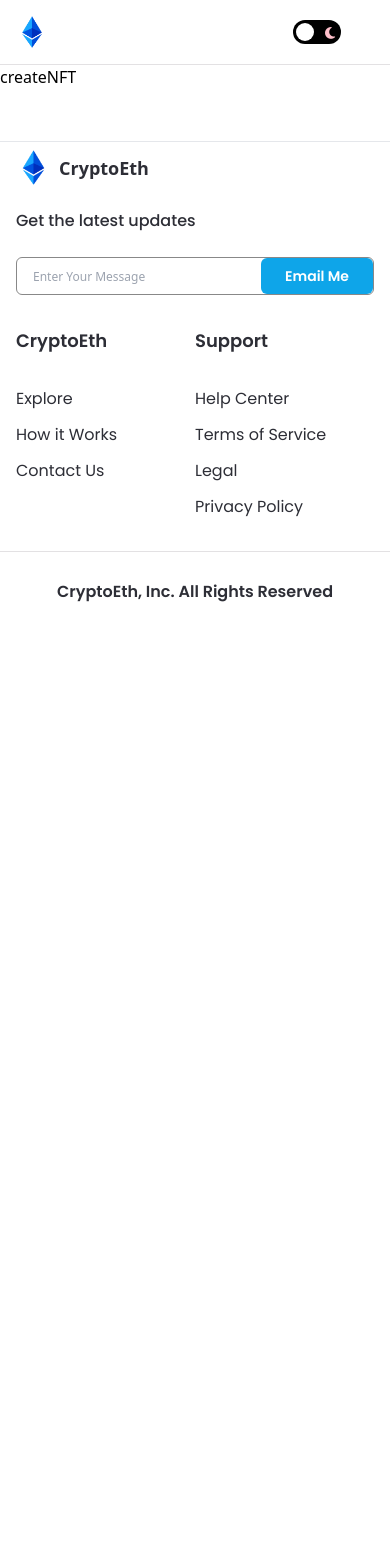
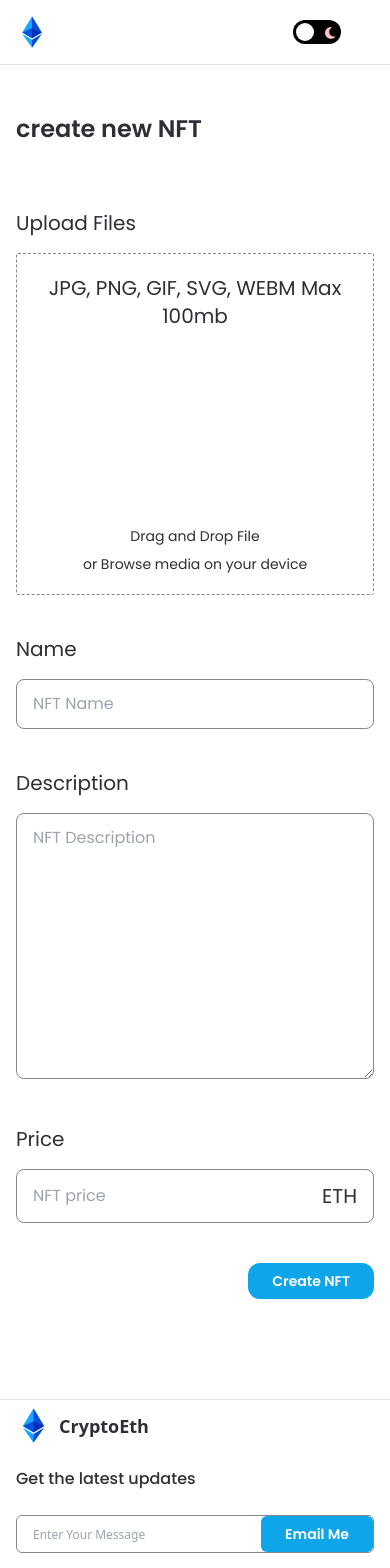
Before and after one commit to TitasRoy14/nft.cryptoket, a Next.js app: page /create-nft in a window 390 px wide. Shown: the top 1568 px of the page. Before the commit the page ends 844 px from the top, so only its background shows below. Built offline with nearby package versions, Linux system fonts and the light colour scheme.

Commit message:
4. Create NFT

```diff
--- a/components/Banner.jsx
+++ b/components/Banner.jsx
@@ -1,6 +1,6 @@
 
 const Banner = ({ name, childStyles, parentStyles }) => (
-  <div className={` relative w-full flex items-center z-0 overflow-hidden bg-gradient-to-r from-blue-800 to-cyan-800 ... ${parentStyles}`}>
+  <div className={`relative w-full flex items-center z-0 overflow-hidden bg-gradient-to-r from-blue-800 to-cyan-800 ... ${parentStyles}`}>
     <p className={`font-bold text-4xl font-poppins leading-70 ${childStyles}`}> { name}</p>
     <div className="absolute w-48 h-48 sm:w-32 sm:h-32 rounded-full white-bg -top-9 -left-16 -z-5" />
     <div className="absolute w-72 h-72 sm:w-56 sm:h-56 rounded-full white-bg -bottom-24  -right-14 -z-5" />
--- /dev/null
+++ b/components/Input.jsx
@@ -0,0 +1,36 @@
+import React from 'react';
+
+const Input = ({ inputType, title, placeholder, handleClick }) => (
+
+  <div className="mt-10 w-full">
+    <p className="font-poppins dark:text-white text-nft-black-1 text-xl">{title}</p>
+    {inputType === 'number' ? (
+      <div className="dark:bg-nft-black-1 bg-white border dark:border-nft-black-1 border-nft-gray-2 rounded-lg w-full outline-none font-poppins dark:text-white text-nft-gray-2 text-base mt-4 px-4 py-3 flexBetween flex-row">
+        <input
+          type="number"
+          className="flex w-full dark:bg-nft-black-1 bg-white outline-none"
+          placeholder={placeholder}
+          onChange={handleClick}
+        />
+        <p className="font-poppins dark:text-white text-nft-black-1 text-xl">ETH</p>
+      </div>
+    ) : inputType === 'textarea' ? (
+      <textarea
+        rows={10}
+        className="dark:bg-nft-black-1 bg-white border dark:border-nft-black-1 border-nft-gray-2 rounded-lg w-full outline-none font-poppins dark:text-white text-nft-gray-2 text-base mt-4 px-4 py-3"
+        placeholder={placeholder}
+        onChange={handleClick}
+      />
+    ) : (
+
+      <input
+        className="dark:bg-nft-black-1 bg-white border dark:border-nft-black-1 border-nft-gray-2 rounded-lg w-full outline-none font-poppins dark:text-white text-nft-gray-2 text-base mt-4 px-4 py-3"
+        placeholder={placeholder}
+        onChange={handleClick}
+      />
+    )}
+
+  </div>
+);
+
+export default Input;
--- a/components/NFTCard.jsx
+++ b/components/NFTCard.jsx
@@ -5,7 +5,7 @@
 import images from '../assets';
 
 const NFTCard = ({ nft }) => (
-  <Link href={{ pathname: '/nft-details', query: { nft } }}>
+  <Link href={{ pathname: '/nft-details', query: nft }}>
     <div className="flex-1 min-w-215 max-w-max xs:max-w-none sm:w-full sm:min-w-155 minmd:min-w-256  minlg:min-w-327 dark:bg-nft-black-3 bg-white rounded-2xl p-4 m-4 minlg:m-8 sm:my-2 sm:mx-2 cursor-pointer shadow-md">
       <div className="relative w-full h-52 sm:h-36 xs:h-56 minmd:h-60 minlg:h-300 rounded-2xl overflow-hidden">
         <Image src={nft.image || images[`nft${nft.i}`]} layout="fill" objectFit="cover" alt={`nft${nft.i}`} />
--- a/components/index.js
+++ b/components/index.js
@@ -4,5 +4,6 @@
 import Banner from './Banner';
 import CardCreator from './CardCreator';
 import NFTCard from './NFTCard';
+import Input from './Input';
 
-export { Footer, Navbar, Button, Banner, CardCreator, NFTCard };
+export { Footer, Navbar, Button, Banner, CardCreator, NFTCard, Input };
--- a/pages/_app.js
+++ b/pages/_app.js
@@ -9,7 +9,7 @@
   <ThemeProvider attribute="class">
     <div className="dark:bg-nft-dark bg-white min-h-screen">
       <Navbar />
-      <div className="flexBetween pt-65">
+      <div className="pt-65">
         <Component {...pageProps} />
       </div>
       <Footer />
--- a/pages/create-nft.js
+++ b/pages/create-nft.js
@@ -1,9 +1,86 @@
-import React from 'react';
+import { useState, useMemo, useCallback, useContext } from 'react';
+import { useRouter } from 'next/router';
+import { useDropzone } from 'react-dropzone';
+import Image from 'next/image';
+import { useTheme } from 'next-themes';
 
-const createNFT = () => (
+import { Input, Button } from '../components';
 
-  <div>  createNFT </div>
+import images from '../assets';
 
-);
+const createNFT = () => {
+  const [fileUrl, setFileUrl] = useState(null);
+  const [formInput, setFormInput] = useState({ price: '', name: '', description: '' });
+  const { theme } = useTheme();
+
+  const onDrop = () => {
+    // upload image to the ipfs
+  };
+
+  const { getRootProps, getInputProps, isDragActive, isDragAccept, isDragReject } = useDropzone({
+    onDrop,
+    accept: 'image/*',
+    maxSize: 5000000,
+  });
+
+  const fileStyle = useMemo(() => (` dark:bg-nft-dark-1   border dark:border-white border-nft-gray-2 flex flex-col items-center p-5 rounded-sm border-dashed
+  ${isDragActive && 'border-file-active'}
+  ${isDragAccept && 'border-file-accept'}
+  ${isDragReject && 'border-file-reject'}`), [isDragActive, isDragAccept, isDragReject]);
+
+  // console.log(formInput);
+
+  return (
+    <div className="flex justify-center px-4 p-12">
+      <div className="w-3/5 md:w-full">
+        <h1 className="font-poppins dark:text-white text-nft-black-1 text-2xl minlg:text-4xl font-semibold  ml-4 xs:ml-0">create new NFT</h1>
+        <div className="mt-16">
+          <p className="font-poppins dark:text-white text-nft-black-1 text-xl">Upload Files</p>
+          <div className="mt-4">
+            <div {...getRootProps()} className={fileStyle}>
+              <input {...getInputProps()} />
+              <div className="flexCenter flex-col text-center">
+                <p className="font-poppins dark:text-white text-nft-black-1 text-xl">JPG, PNG, GIF, SVG, WEBM Max 100mb</p>
+                <div className="my-12 w-full flex justify-center">
+                  <Image src={images.upload} width={100} height={100} objectFit="contain" alt="file upload" className={theme === 'light' && 'filter invert'} />
+                </div>
+                <p className="font-poppins dark:text-white text-nft-black-1 text-sm">Drag and Drop File</p>
+                <p className="font-poppins dark:text-white text-nft-black-1 text-sm mt-2">or Browse media on your device</p>
+              </div>
+            </div>
+            {fileUrl && (
+              <aside>
+                <div>
+                  <img src={fileUrl} alt="asset_file" />
+                </div>
+              </aside>
+            )}
+          </div>
+        </div>
+        <Input
+          inputType="input"
+          title="Name"
+          placeholder="NFT Name"
+          handleClick={(e) => setFormInput({ ...formInput, name: e.target.value })}
+        />
+        <Input
+          inputType="textarea"
+          title="Description"
+          placeholder="NFT Description"
+          handleClick={(e) => setFormInput({ ...formInput, description: e.target.value })}
+        />
+        <Input
+          inputType="number"
+          title="Price"
+          placeholder="NFT price"
+          handleClick={(e) => setFormInput({ ...formInput, price: e.target.value })}
+        />
+        <div className="mt-10 w-full flex justify-end">
+          <Button btnName="Create NFT" classStyles="rounded-xl" handleClick={() => {}} />
+        </div>
+      </div>
+    </div>
+  );
+};
 
 export default createNFT;
--- a/pages/index.js
+++ b/pages/index.js
@@ -49,7 +49,7 @@
   // flexBetween in line 86
   return (
     <div className="flex justify-center sm:px-4 p-12">
-      <div className=" w-full minmd:w-4/5 ">
+      <div className="relative w-full minmd:w-4/5 ">
 
         <Banner name="Discover, collect, and sell extraordinary NFTs" childStyles="md:text-4xl sm:text-2xl xs:text-xl text-left text-white" parentStyles="justify-start mb-6 h-72 sm:h-60 p-12 xs:p-4 xs:h-44 rounded-3xl" />
 
```
